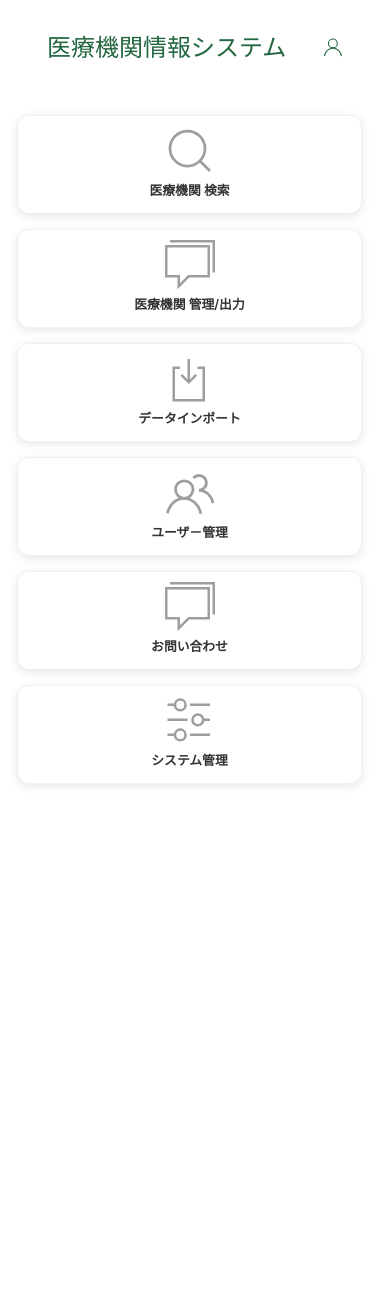
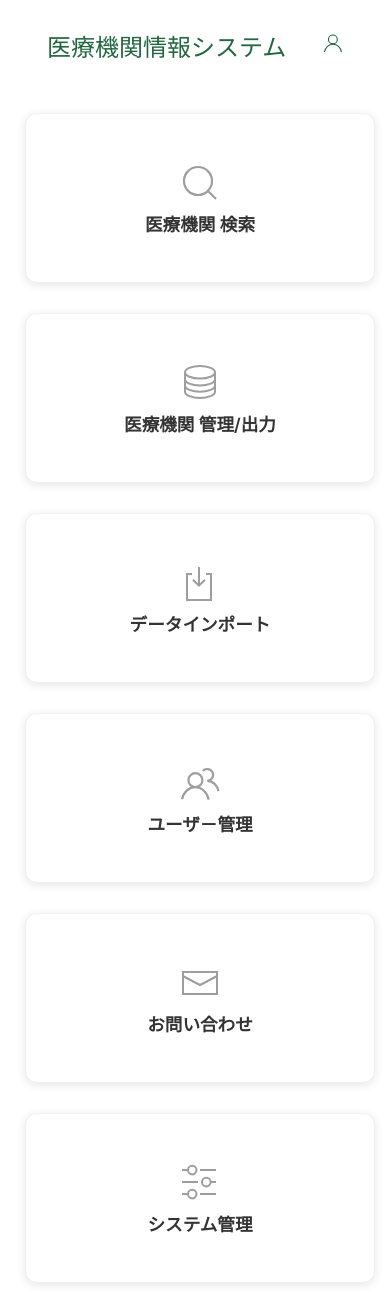
Before and after one commit to w3422008/update_DB, a PHP site: page /public/control/menu.php in a window 390 px wide. Before the commit the page ends 786 px from the top, so only its background shows below. Run offline with PHP 8.4, Linux system fonts and the light colour scheme; a user stored in the database is signed in; data comes from the database, SQL or seed files in the repository; some libraries are stand-ins or nearby versions.

```diff
--- a/rebuild/new_hos_sys/CSS/menu.css
+++ b/rebuild/new_hos_sys/CSS/menu.css
@@ -30,11 +30,14 @@ body {
     transition: all 0.3s ease;
     height: 100%;
     border: 1px solid #f0f0f0;
-    max-width: 240px;
-    min-height: 110px;
+    width: 100%;
+    min-height: 140px;
     margin: 0 auto;
-    padding: 8px 4px;
+    padding: 12px 8px;
     box-sizing: border-box;
+    display: flex;
+    align-items: center;
+    justify-content: center;
 }
 
 .menu-card:hover {
@@ -44,12 +47,17 @@ body {
 
 /* メニューカードリンク */
 .menu-card-link {
-    display: block;
-    padding: 16px 8px;
+    display: flex;
+    flex-direction: column;
+    align-items: center;
+    justify-content: center;
+    padding: 20px 12px;
     text-decoration: none;
     color: inherit;
-    height: 100%;
+    height: 8em;
+    width: 16em;
     text-align: center;
+    min-height: 120px;
 }
 
 .menu-card-link:hover {
@@ -59,12 +67,20 @@ body {
 
 /* メニューカードアイコン */
 .menu-card-icon {
-    margin-bottom: 10px;
+    margin-bottom: 12px;
     color: #9e9e9e;
     transition: color 0.3s ease;
+    display: flex;
+    align-items: center;
+    justify-content: center;
 }
 .menu-card-icon span {
-    font-size: 1.5rem !important;
+    font-size: 2rem !important;
+    width: 48px;
+    height: 48px;
+    display: flex;
+    align-items: center;
+    justify-content: center;
 }
 
 .menu-card:hover .menu-card-icon {
@@ -73,11 +89,15 @@ body {
 
 /* メニューカードタイトル */
 .menu-card-title {
-    font-size: 1rem;
+    font-size: 1.1rem;
     font-weight: 600;
     color: #333;
-    margin: 6px 0 3px 0;
+    margin: 0;
     transition: color 0.3s ease;
+    line-height: 1.3;
+    text-align: center;
+    word-wrap: break-word;
+    max-width: 100%;
 }
 
 .menu-card:hover .menu-card-title {
@@ -95,19 +115,24 @@ body {
 /* レスポンシブ対応 */
 @media screen and (max-width: 960px) {
     .menu-grid {
-        padding: 20px 10px;
-        max-width: 600px;
+        padding: 20px 15px;
+        max-width: 100%;
     }
     .menu-card {
-        min-height: 90px;
-        max-width: 95vw;
-        padding: 6px 2px;
+        min-height: 120px;
+        padding: 10px 6px;
     }
     .menu-card-link {
-        padding: 10px 4px;
+        padding: 16px 8px;
+        min-height: 100px;
+    }
+    .menu-card-icon span {
+        font-size: 1.8rem !important;
+        width: 40px;
+        height: 40px;
     }
     .menu-card-title {
-        font-size: 0.9rem;
+        font-size: 1rem;
     }
     .menu-card-description {
         font-size: 0.8rem;
@@ -116,34 +141,41 @@ body {
 
 @media screen and (max-width: 640px) {
     .menu-grid {
-        padding: 10px 2px;
-        max-width: 95vw;
+        padding: 15px 10px;
+        max-width: 100%;
     }
     .menu-card {
-        min-height: 70px;
-        max-width: 95vw;
-        padding: 4px 1px;
+        min-height: 100px;
+        padding: 8px 4px;
     }
     .menu-card-link {
-        padding: 6px 2px;
+        padding: 12px 6px;
+        min-height: 80px;
     }
     .menu-card-icon {
-        margin-bottom: 6px;
+        margin-bottom: 8px;
+    }
+    .menu-card-icon span {
+        font-size: 1.5rem !important;
+        width: 45px;
+        height: 45px;
     }
     .menu-card-title {
-        font-size: 0.8rem;
+        font-size: 1.1rem;
+        line-height: 1.2;
     }
 }
 
 /* UIkitグリッドの調整 */
 .uk-grid > * {
-    padding-left: 15px;
-    padding-right: 15px;
+    padding-left: 10px;
+    padding-right: 10px;
+    margin-bottom: 20px;
 }
 
 .uk-grid {
-    margin-left: -15px;
-    margin-right: -15px;
+    margin-left: -10px;
+    margin-right: -10px;
 }
 
 /* コンテナの調整 */
--- a/rebuild/new_hos_sys/public/view/menu_view.php
+++ b/rebuild/new_hos_sys/public/view/menu_view.php
@@ -27,14 +27,13 @@
     <div class="uk-container uk-container-large uk-margin-top">
         <div class="menu-grid">
             <div class="uk-flex uk-flex-center">
-                <div class="uk-width-2-3@m uk-width-1-1@s">
-                    <div class="uk-grid uk-child-width-1-2@m uk-child-width-1-1@s uk-grid-match uk-grid-small" uk-grid>
-                        <!-- 1行目 -->
+                <div class="uk-width-5-6@l uk-width-1-1@m">
+                    <div class="uk-grid uk-child-width-1-3@l uk-child-width-1-2@m uk-child-width-1-1@s uk-grid-match uk-grid-medium" uk-grid>
                         <div>
                             <div class="menu-card" uk-tooltip="title: 医療機関が検索できます; pos: bottom">
                                 <a href="#dashboard" class="menu-card-link">
                                     <div class="menu-card-icon">
-                                        <span uk-icon="icon: search; ratio: 2.5"></span>
+                                        <span uk-icon="icon: search; ratio: 2"></span>
                                     </div>
                                     <h3 class="menu-card-title">医療機関 検索</h3>
                                 </a>
@@ -44,19 +43,21 @@
                             <div class="menu-card" uk-tooltip="title: 医療機関の新規登録・削除に加え<br>医療機関を出力できます; pos: bottom">
                                 <a href="#messages" class="menu-card-link">
                                     <div class="menu-card-icon">
-                                        <span uk-icon="icon: comments; ratio: 2.5"></span>
+                                        <span uk-icon="icon: database; ratio: 2"></span>
                                     </div>
                                     <h3 class="menu-card-title">医療機関 管理/出力
                                     </h3>
                                 </a>
                             </div>
                         </div>
-                        <!-- 2行目 -->
+<?php
+                        if ($user_data['role'] === 'admin' || $user_data['role'] === 'system_admin'):
+?>
                         <div>
                             <div class="menu-card" uk-tooltip="title: Manage user accounts; pos: bottom">
                                 <a href="#users" class="menu-card-link">
                                     <div class="menu-card-icon">
-                                        <span uk-icon="icon: pull; ratio: 2.5"></span>
+                                        <span uk-icon="icon: pull; ratio: 2"></span>
                                     </div>
                                     <h3 class="menu-card-title">データインポート</h3>
                                 </a>
@@ -66,33 +67,41 @@
                             <div class="menu-card" uk-tooltip="title: ユーザーの管理ができます; pos: bottom">
                                 <a href="#reports" class="menu-card-link">
                                     <div class="menu-card-icon">
-                                        <span uk-icon="icon: users; ratio: 2.5"></span>
+                                        <span uk-icon="icon: users; ratio: 2"></span>
                                     </div>
                                     <h3 class="menu-card-title">ユーザ－管理</h3>
                                 </a>
                             </div>
                         </div>
-                        <!-- 3行目 -->
+<?php
+                        endif;
+?>
                         <div>
-                            <div class="menu-card" uk-tooltip="title: Adjust your preferences; pos: bottom">
+                            <div class="menu-card" uk-tooltip="title: システムに関する<br>問い合わせができます; pos: bottom">
                                 <a href="#settings" class="menu-card-link">
                                     <div class="menu-card-icon">
-                                        <span uk-icon="icon: comments; ratio: 2.5"></span>
+                                        <span uk-icon="icon: mail; ratio: 2"></span>
                                     </div>
                                     <h3 class="menu-card-title">お問い合わせ</h3>
                                 </a>
                             </div>
                         </div>
+<?php
+                        if ($user_data['role'] === 'system_admin'):
+?>
                         <div>
                             <div class="menu-card" uk-tooltip="title: システムに関する情報を<br>管理します。; pos: bottom">
-                                <a href="#support" class="menu-card-link">
+                                <a href="#management" class="menu-card-link">
                                     <div class="menu-card-icon">
-                                        <span uk-icon="icon: settings; ratio: 2.5"></span>
+                                        <span uk-icon="icon: settings; ratio: 2"></span>
                                     </div>
                                     <h3 class="menu-card-title">システム管理</h3>
                                 </a>
                             </div>
                         </div>
+<?php
+                        endif;
+?>
                     </div>
                 </div>
             </div>
```
Also changed, not shown: rebuild/資料/新医療機関システム/DB/DB構造案.md (+35 -25 lines), 1 other file.
